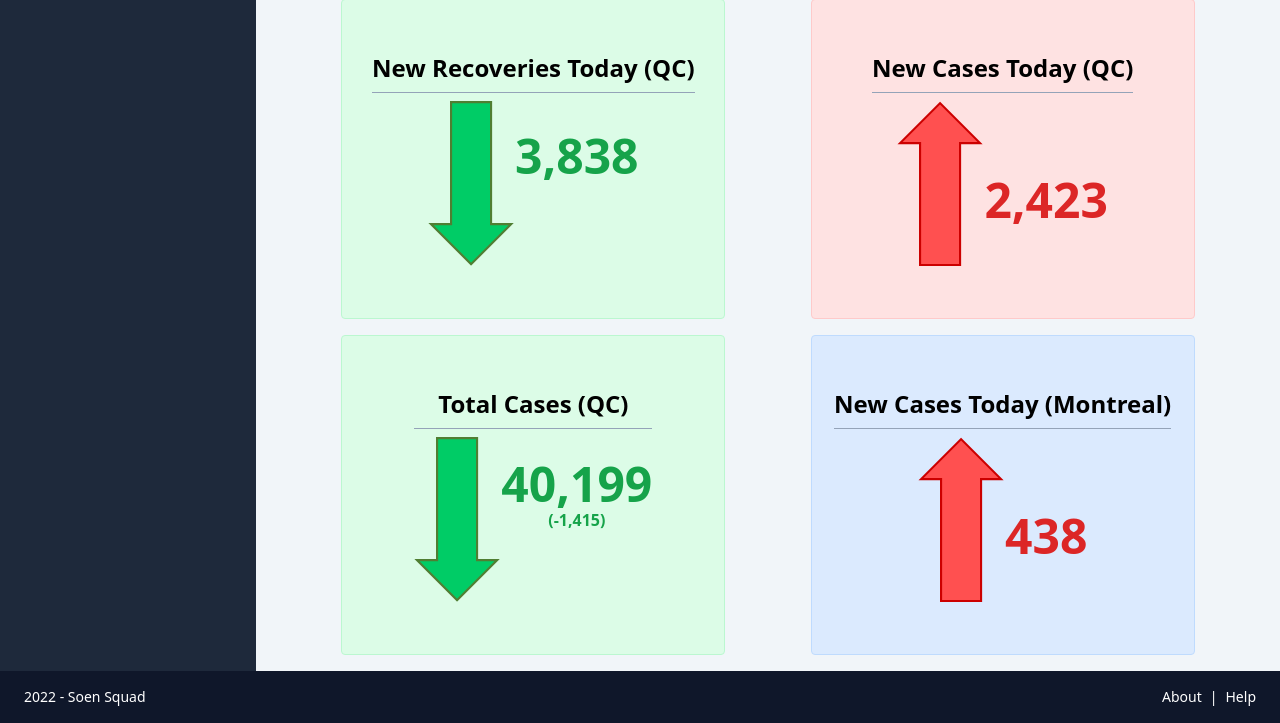
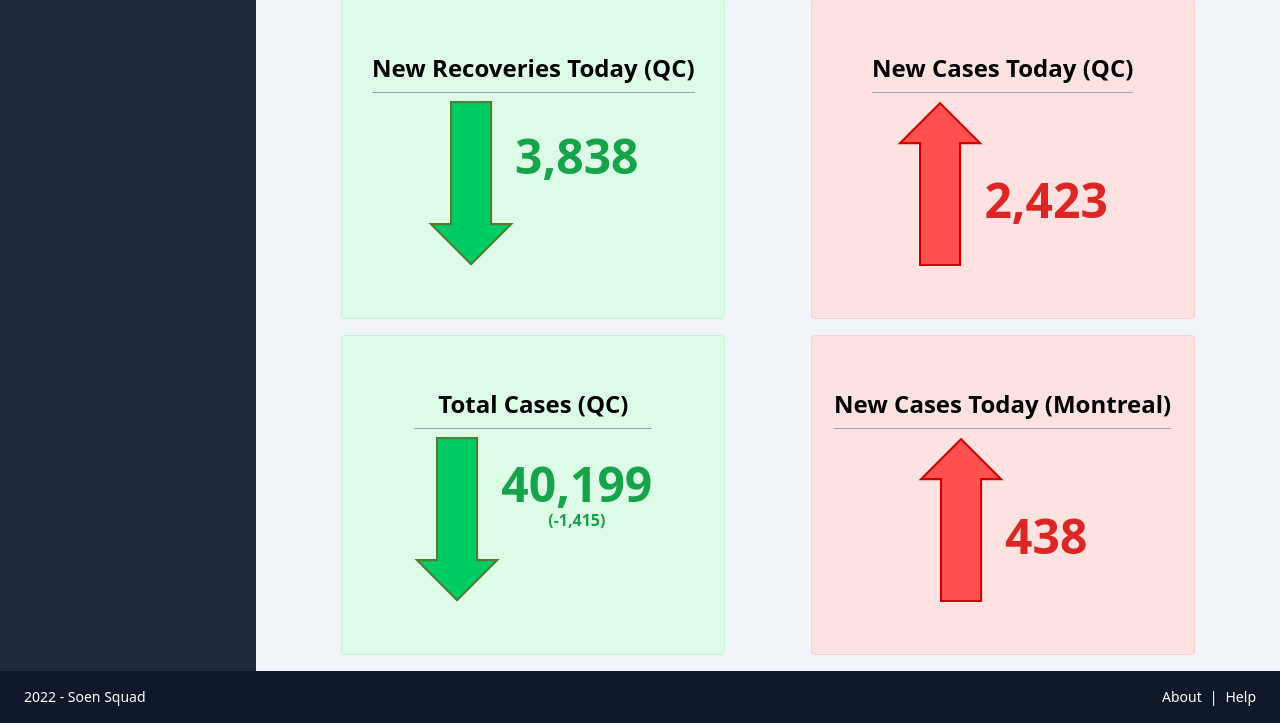
Before and after one commit to srauph/Covigo, a Django app: page /dashboard/ in a window 1280 px wide. Shown: the part 765-1488 px from the top of the page. Run offline with Django 4.2, Linux system fonts and the light colour scheme; style sheets or scripts are compiled from the project's sources; some libraries are stand-ins or nearby versions.

Commit message:
forgot to recolor that last card's bg

```diff
--- a/dashboard/templates/dashboard/cards/cases-montreal.html
+++ b/dashboard/templates/dashboard/cards/cases-montreal.html
@@ -3,7 +3,7 @@
 {% load static %}
 
 {% block card %}
-    <div class="flex items-center justify-center w-full h-full rounded border bg-blue-100 border-blue-200 hover:bg-blue-200">
+    <div class="flex items-center justify-center w-full h-full rounded border bg-red-100 border-red-200 hover:bg-red-200">
         <div class="px-4 py-2">
             <h1 class="font-bold text-2xl text-center">New Cases Today (Montreal)</h1>
             <hr class="border-slate-400 my-2">
```
